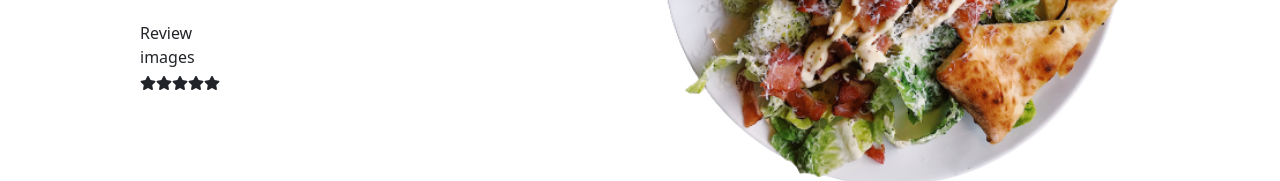
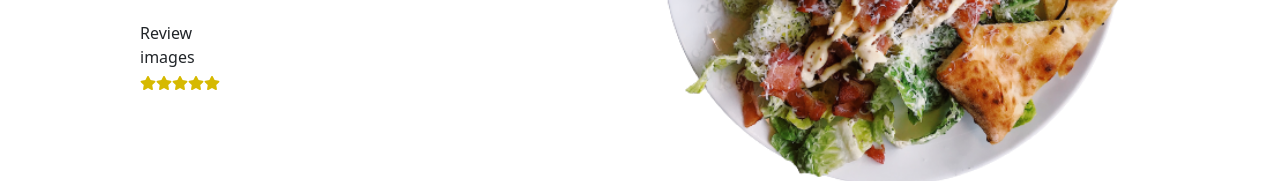
Before and after one commit to jovick-coder/elva-ecommace-task, a React (Create React App) app: page / in a window 1280 px wide. Shown: the part 390-571 px from the top of the page. Built offline with nearby package versions, Linux system fonts and the light colour scheme.

Commit message:
render star

```diff
--- a/src/App.js
+++ b/src/App.js
@@ -8,6 +8,7 @@ import {
   FaStar,
 } from "react-icons/fa";
 import { foodObject } from "./foodObject";
+import StarComponent from "./components/stars/Stars";
 
 function App() {
   return (
@@ -48,11 +49,7 @@ function App() {
                 <span>Review</span>
                 <div>images</div>
                 <div>
-                  <FaStar />
-                  <FaStar />
-                  <FaStar />
-                  <FaStar />
-                  <FaStar />
+                  <StarComponent rate={5} />
                 </div>
               </div>
             </div>
```
